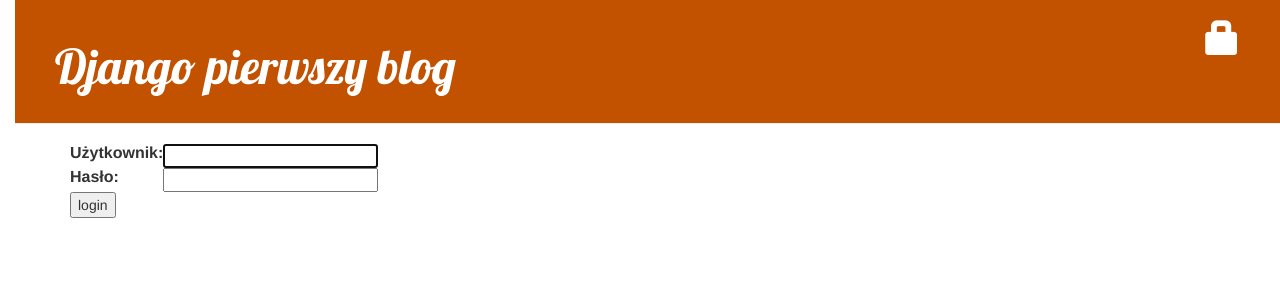
After one commit to patrykpawluk/first-blog, a Django app: page /accounts/login/ in a window 1280 px wide. The commit adds this page. Shown: the top 300 px of the page. Run offline with Django 3.2, Linux system fonts and the light colour scheme; some libraries are stand-ins or nearby versions.

Commit message:
Added login and logout buttons and secure editing,adding posts and drafts list from not logged visitors

```diff
--- a/blog/templates/blog/base.html
+++ b/blog/templates/blog/base.html
@@ -14,6 +14,9 @@
     	{% if user.is_authenticated %}
     	<a href="{% url 'post_new' %}" class="top-menu"><span class="glyphicon glyphicon-plus"></span></a>
     	<a href="{% url 'post_draft_list' %}" class="top-menu"><span class="glyphicon glyphicon-edit"></span></a>
+        <p class="top-menu">Hello {{ user.username }} <small>(<a href="{% url 'logout' %}">Log out</a>)</small></p>
+        {% else %}
+        <a href="{% url 'login' %}" class="top-menu"><span class="glyphicon glyphicon-lock"></span></a>
     	{% endif %}
         <h1><a href="/">Django pierwszy blog</a></h1>
     </div>
--- /dev/null
+++ b/blog/templates/registration/login.html
@@ -0,0 +1,24 @@
+{% extends "blog/base.html" %}
+
+{% block content %}
+    {% if form.errors %}
+        <p>Your username and password didn't match. Please try again.</p>
+    {% endif %}
+
+    <form method="post" action="{% url 'login' %}">
+    {% csrf_token %}
+        <table>
+        <tr>
+            <td>{{ form.username.label_tag }}</td>
+            <td>{{ form.username }}</td>
+        </tr>
+        <tr>
+            <td>{{ form.password.label_tag }}</td>
+            <td>{{ form.password }}</td>
+        </tr>
+        </table>
+
+        <input type="submit" value="login" />
+        <input type="hidden" name="next" value="{{ next }}" />
+    </form>
+{% endblock %}
--- a/mysite/settings.py
+++ b/mysite/settings.py
@@ -81,6 +81,8 @@ DATABASES = {
     }
 }
 
+LOGIN_REDIRECT_URL = '/'
+
 
 # Password validation
 # https://docs.djangoproject.com/en/2.2/ref/settings/#auth-password-validators
--- a/mysite/urls.py
+++ b/mysite/urls.py
@@ -16,7 +16,11 @@ Including another URLconf
 from django.contrib import admin
 from django.urls import path, include
 
+from django.contrib.auth import views
+
 urlpatterns = [
     path('admin/', admin.site.urls),
+    path('accounts/login/', views.LoginView.as_view(), name='login'),
+    path('accounts/logout/', views.LogoutView.as_view(next_page='/'), name='logout'),
     path('', include('blog.urls')),
 ]
```
Also changed, not shown: blog/views.py (+13 -0 lines).
